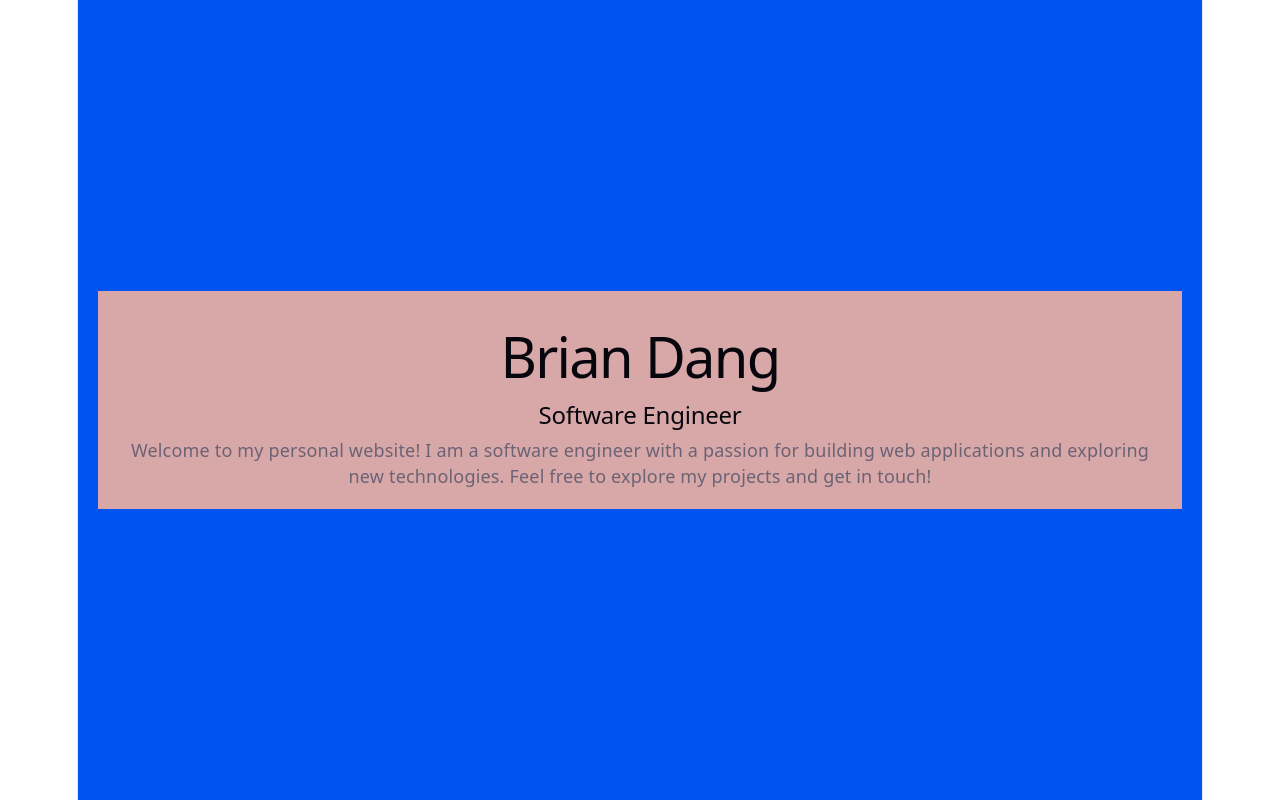
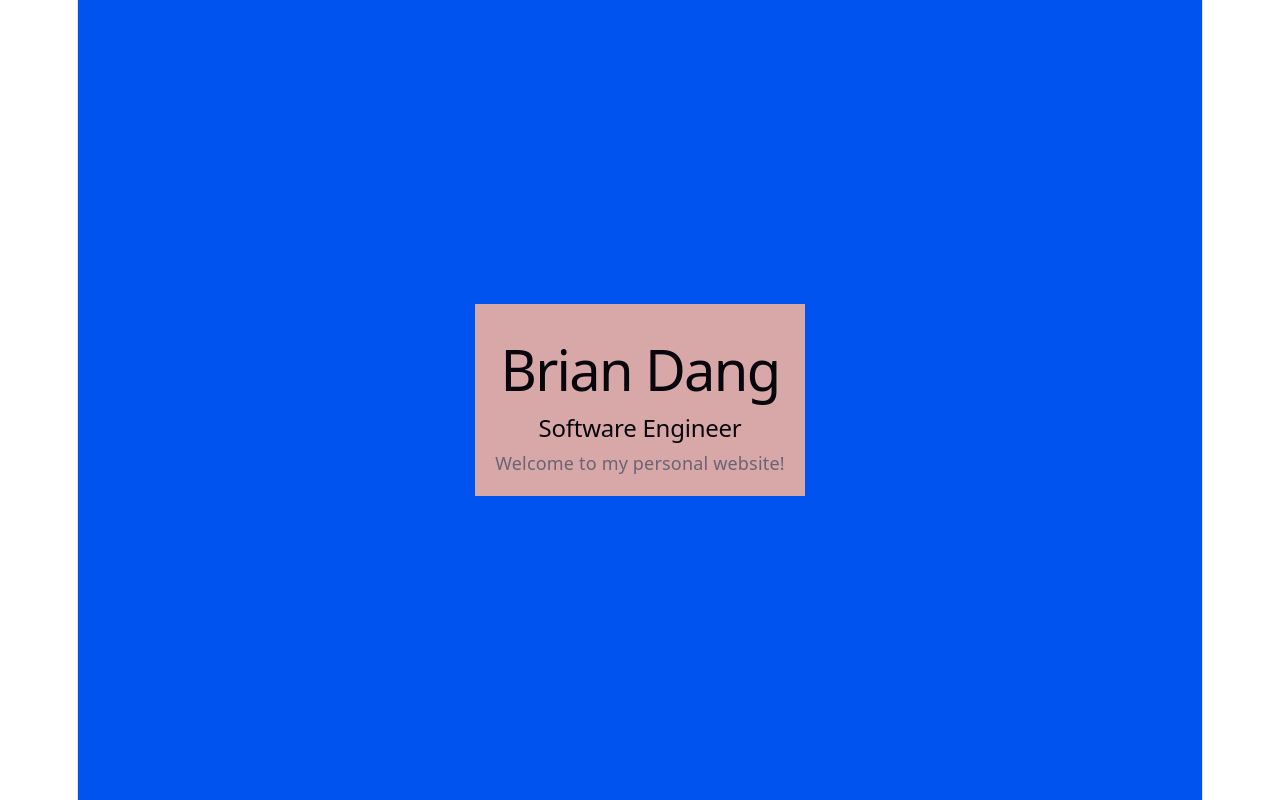
Before and after one commit to BrianDang03/briandangdev.com, a React (Vite) app: page / in a window 1280 px wide. Built offline with nearby package versions, Linux system fonts and the light colour scheme.

Commit message:
Updated Intro

```diff
--- a/src/data/HeroSectionData.ts
+++ b/src/data/HeroSectionData.ts
@@ -1,5 +1,5 @@
 export const HeroSectionData = {
   title: "Brian Dang",
   jobTitle: "Software Engineer",
-  introduction: "Welcome to my personal website! I am a software engineer with a passion for building web applications and exploring new technologies. Feel free to explore my projects and get in touch!"
+  introduction: "Welcome to my personal website!"
 };
```
